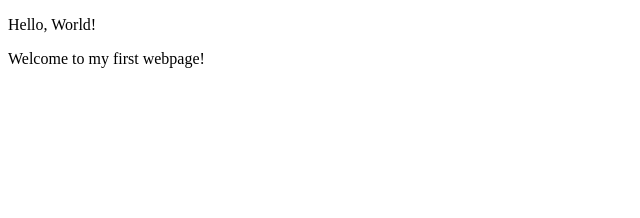
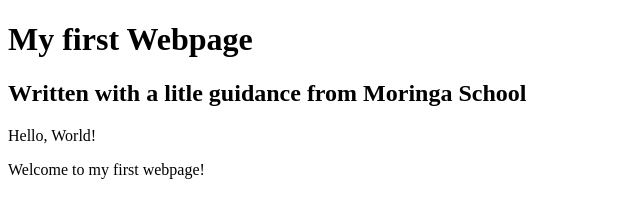
Before and after one commit to phaxier/new-website, a plain HTML site: page my-first-webpage.html in a window 1280 px wide. Shown: the whole page, without its empty margins (0-640 px from the left). Drawn offline with Linux system fonts and the light colour scheme.

Commit message:
add header block elements

```diff
--- a/my-first-webpage.html
+++ b/my-first-webpage.html
@@ -5,8 +5,11 @@
 
 </head>
 <body>
-<p>Hello, World!</p>
-<p>Welcome to my first webpage!</p>
+  <h1>My first Webpage</h1>
+  <h2>Written with a litle guidance from Moringa School</h2>
+
+    <p>Hello, World!</p>
+    <p>Welcome to my first webpage!</p>
 
 </body>
 </html>
```
